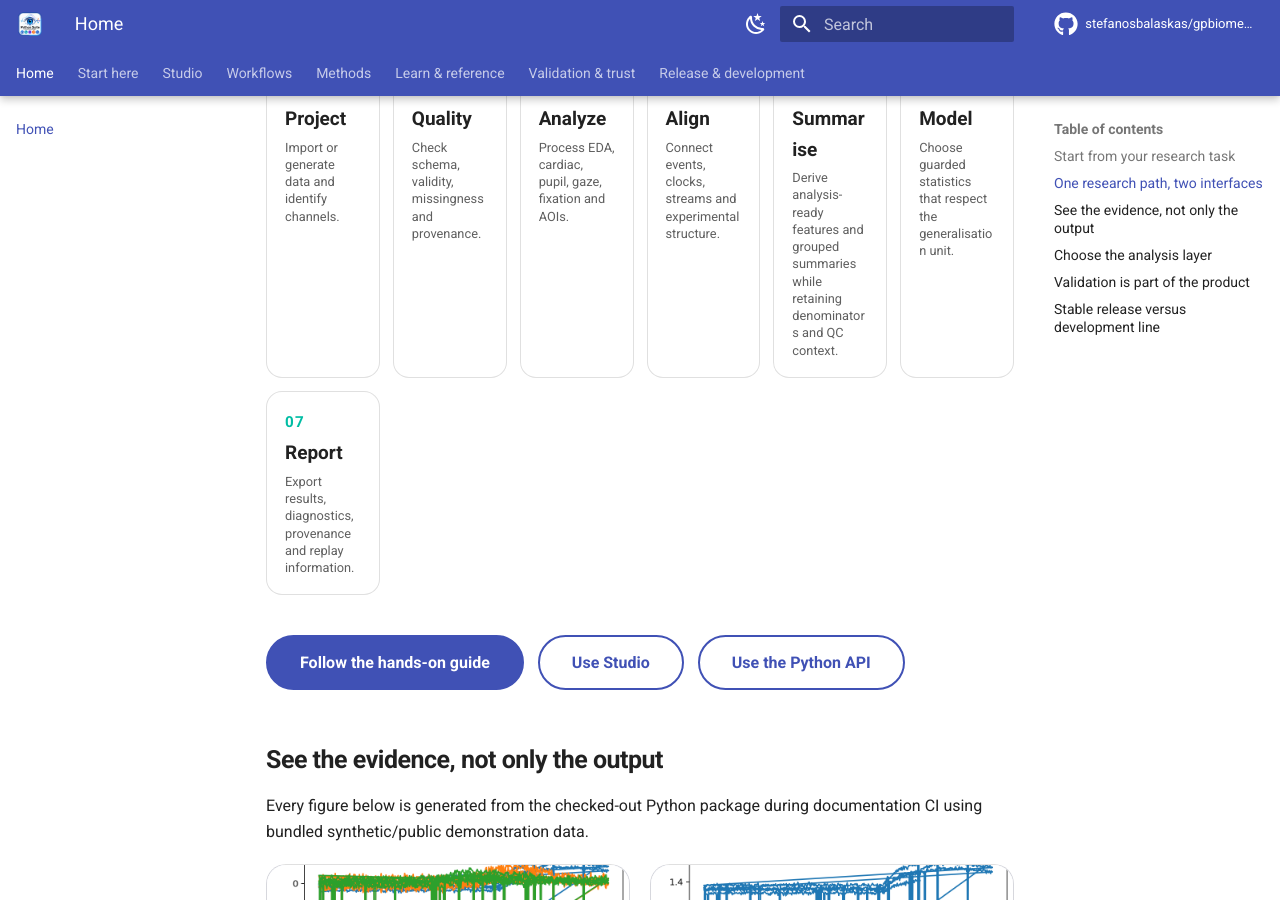
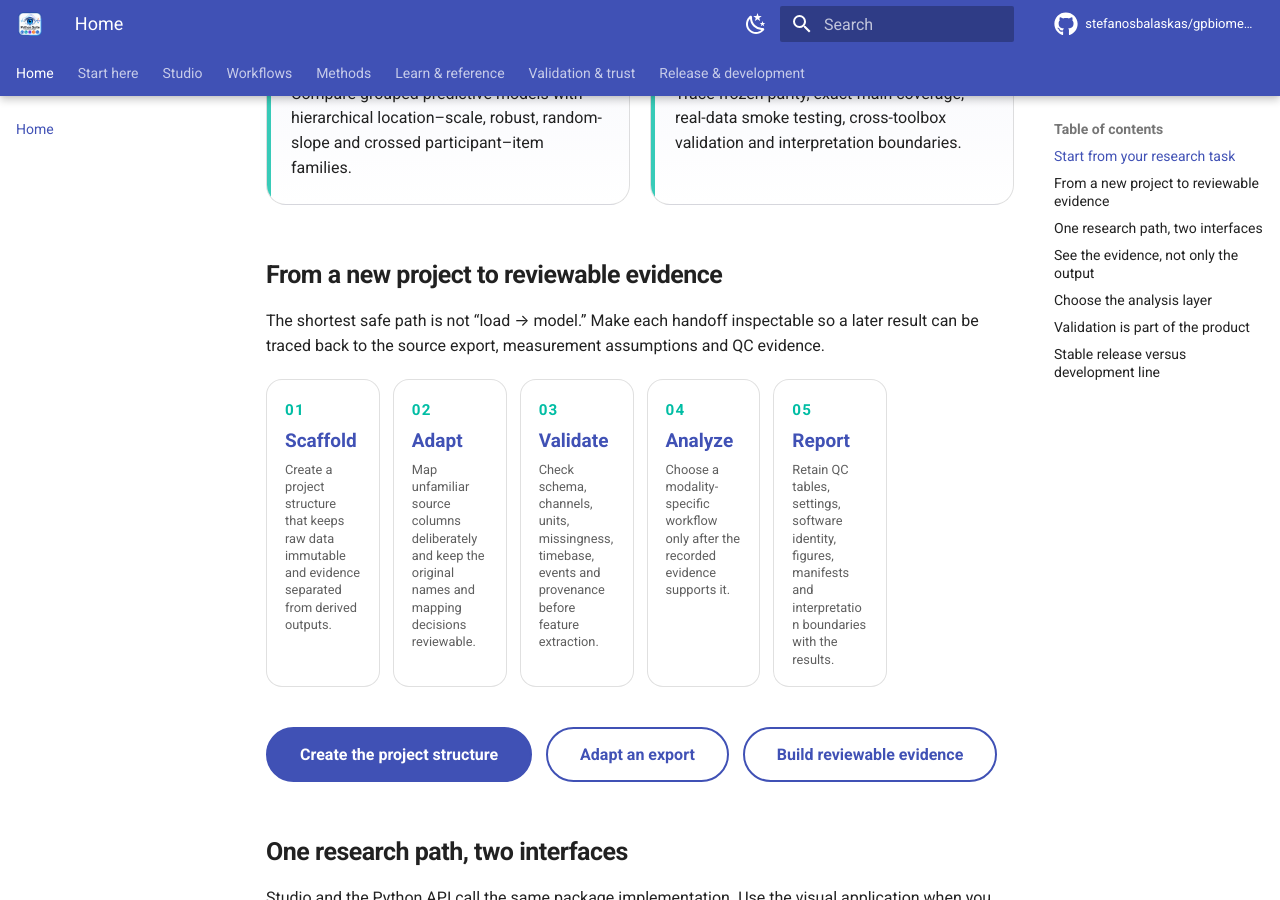
Before and after one commit to stefanosbalaskas/gpbiometricspy, an MkDocs documentation site: the page built from docs/index.md, in a window 1280 px wide and 900 px high, scrolled down 2310 px. Built offline with MkDocs 1.6.1 and Material for MkDocs 9.7.7, drawn with Linux system fonts in a browser that asks for light colours; plug-ins that fetch from the network failed and are left out; comment, search, counter and statistics services are not loaded; some of the changed text lies outside the part shown.

Commit message:
docs: surface research onboarding journey on homepage

```diff
--- a/docs/index.md
+++ b/docs/index.md
@@ -10,6 +10,7 @@ Start from the research task you need to complete—not from a list of functions
 
 <div class="gp-actions">
 <a class="md-button md-button--primary" href="guides/hands-on-eda-research/">Run a complete analysis</a>
+<a class="md-button" href="guides/bring-your-own-export/">Bring your own export</a>
 <a class="md-button" href="start-here/">Start here</a>
 <a class="md-button" href="studio/">Open the Studio guide</a>
 <a class="md-button" href="workflows/">Choose a workflow</a>
@@ -29,6 +30,18 @@ Start from the research task you need to complete—not from a list of functions
 ## Start from your research task
 
 <div class="gp-route-grid">
+
+<a class="gp-route-card" href="guides/research-project-scaffold/" data-home-route="new-project">
+<span class="gp-route-label">New project</span>
+<h3>Create a reproducible project structure</h3>
+<p>Separate raw files, metadata, mappings, QC evidence, events, derived tables, models, figures, reports, manifests and logs before analysis begins.</p>
+</a>
+
+<a class="gp-route-card" href="guides/bring-your-own-export/" data-home-route="own-export">
+<span class="gp-route-label">Unfamiliar export</span>
+<h3>Adapt your CSV without hiding provenance</h3>
+<p>Preserve the source, preview column mappings, verify time and event assumptions, and retain a reviewable adaptation manifest.</p>
+</a>
 
 <a class="gp-route-card" href="guides/hands-on-eda-research/">
 <span class="gp-route-label">Hands-on analysis</span>
@@ -66,6 +79,24 @@ Start from the research task you need to complete—not from a list of functions
 <p>Trace frozen parity, exact-main coverage, real-data smoke testing, cross-toolbox validation and interpretation boundaries.</p>
 </a>
 
+</div>
+
+## From a new project to reviewable evidence
+
+The shortest safe path is not “load → model.” Make each handoff inspectable so a later result can be traced back to the source export, measurement assumptions and QC evidence.
+
+<div class="gp-flow gp-flow-product" data-home-research-journey>
+<div><strong>01</strong><span><a href="guides/research-project-scaffold/">Scaffold</a></span><small>Create a project structure that keeps raw data immutable and evidence separated from derived outputs.</small></div>
+<div><strong>02</strong><span><a href="guides/bring-your-own-export/">Adapt</a></span><small>Map unfamiliar source columns deliberately and keep the original names and mapping decisions reviewable.</small></div>
+<div><strong>03</strong><span><a href="guides/validate-dataset/">Validate</a></span><small>Check schema, channels, units, missingness, timebase, events and provenance before feature extraction.</small></div>
+<div><strong>04</strong><span><a href="workflows/">Analyze</a></span><small>Choose a modality-specific workflow only after the recorded evidence supports it.</small></div>
+<div><strong>05</strong><span><a href="guides/reporting-reproducibility/">Report</a></span><small>Retain QC tables, settings, software identity, figures, manifests and interpretation boundaries with the results.</small></div>
+</div>
+
+<div class="gp-actions">
+<a class="md-button md-button--primary" href="guides/research-project-scaffold/">Create the project structure</a>
+<a class="md-button" href="guides/bring-your-own-export/">Adapt an export</a>
+<a class="md-button" href="guides/reporting-reproducibility/">Build reviewable evidence</a>
 </div>
 
 ## One research path, two interfaces
@@ -172,9 +203,12 @@ The current scientific development baseline is PR **#136**, exact-main SHA **`e7
 Stable **gpbiometricspy 0.1.6** remains an immutable release line from **11 September 2026**, with **641 core tests**, **10,456/10,456 statements**, and **5,629/5,648 raw branches = 99.6636%** at release qualification. Development metrics above describe post-release work and do not retroactively change the 0.1.6 artifacts.
 
 <div class="gp-mini-grid">
+<a href="guides/research-project-scaffold/">Project scaffold</a>
+<a href="guides/bring-your-own-export/">Bring your own export</a>
 <a href="guides/hands-on-eda-research/">Hands-on guide</a>
 <a href="workflows/end-to-end-eda-research/">End-to-end workflow</a>
 <a href="examples/end-to-end-eda/">Runnable example</a>
+<a href="guides/reporting-reproducibility/">Reporting + reproducibility</a>
 <a href="studio/">Studio application</a>
 <a href="workflows/">Workflow map</a>
 <a href="methods/">Methods</a>
```
Also changed, not shown: docs/e2e/test_homepage_research_onboarding.py (added, +78 -0 lines).
